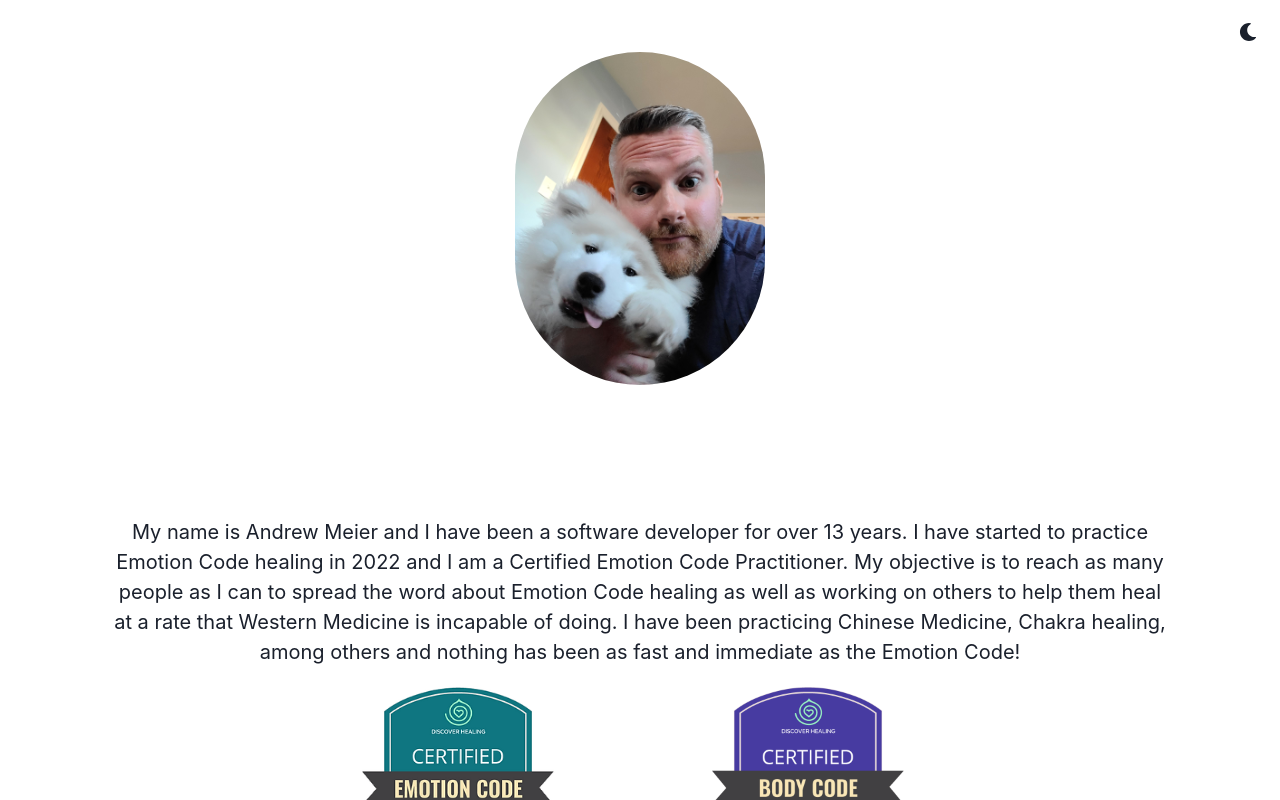
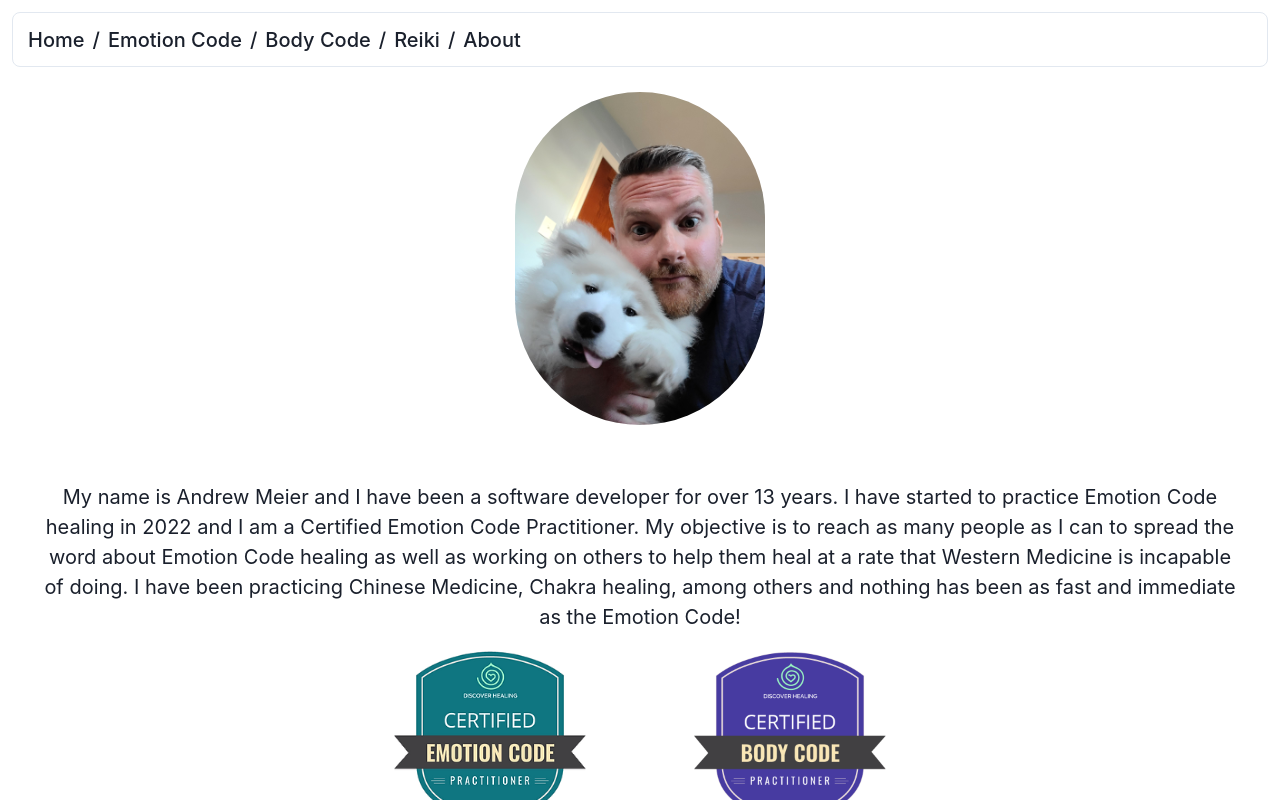
Before and after one commit to ajmeier29/about-me-site, a React (Create React App) app: page / in a window 1280 px wide. Shown: the top 800 px of the page. Built offline with nearby package versions, Linux system fonts and the light colour scheme.

Commit message:
created nav bar

```diff
--- a/src/BottomCards.js
+++ b/src/BottomCards.js
@@ -1,13 +1,20 @@
-import { HStack, Card, Image, Center } from '@chakra-ui/react';
+import { Image, Center, Wrap, WrapItem } from '@chakra-ui/react';
 
 const BottomCards = props => {
   return (
-    <Center marginRight={'165px'}>
-      <HStack spacing={150}>
-        <Card title="Emotion Code Certified" />
-        <Image width="200px" src="./emotion-code-cert.jpg" />
-        <Image width="200px" src="./body-code-cert.png" />
-      </HStack>
+    <Center>
+      <Wrap spacing={100} justify="center">
+        <WrapItem>
+          <Center>
+            <Image width="200px" src="./emotion-code-cert.jpg" />
+          </Center>
+        </WrapItem>
+        <WrapItem>
+          <Center>
+            <Image width="200px" src="./body-code-cert.png" />
+          </Center>
+        </WrapItem>
+      </Wrap>
     </Center>
   );
 };
--- a/src/FrontPage.js
+++ b/src/FrontPage.js
@@ -3,24 +3,25 @@ import { WelcomMessage } from './Text';
 import { Contact } from './Text';
 import BottomCards from './BottomCards';
 import { ColorModeSwitcher } from './ColorModeSwitcher';
-import { Logo } from './Logo';
+import NavigationBar from './Navigation/NavigationBar';
 
 // This function is using spread syntax to unload all props into the Text field
 const FrontPage = props => {
   return (
     <Box textAlign="center" fontSize="xl">
       <Grid minH="100vh" p={3}>
-        <ColorModeSwitcher justifySelf="flex-end" />
+        <NavigationBar />
         <VStack spacing={8}>
           <Image
             src="./andrew-young-milo.jpg"
             borderRadius={'full'}
             width="250px"
           />
-          <WelcomMessage textalignment="left" />
+          <WelcomMessage />
         </VStack>
         <BottomCards />
         <Contact />
+        <ColorModeSwitcher justifySelf="flex-end" />
       </Grid>
     </Box>
   );
--- /dev/null
+++ b/src/Navigation/NavigationBar.js
@@ -0,0 +1,46 @@
+import {
+  Box,
+  Breadcrumb,
+  BreadcrumbItem,
+  BreadcrumbLink,
+} from '@chakra-ui/react';
+
+const NavigationBar = props => {
+  return (
+    <Box
+      borderWidth="1px"
+      borderRadius="lg"
+      marginBottom={'25px'}
+      height="55px"
+    >
+      <Breadcrumb
+        fontWeight="medium"
+        fontSize="xl"
+        marginTop="12px"
+        marginLeft="15px"
+      >
+        <BreadcrumbItem>
+          <BreadcrumbLink href="#">Home</BreadcrumbLink>
+        </BreadcrumbItem>
+
+        <BreadcrumbItem>
+          <BreadcrumbLink href="#">Emotion Code</BreadcrumbLink>
+        </BreadcrumbItem>
+
+        <BreadcrumbItem>
+          <BreadcrumbLink href="#">Body Code</BreadcrumbLink>
+        </BreadcrumbItem>
+
+        <BreadcrumbItem>
+          <BreadcrumbLink href="#">Reiki</BreadcrumbLink>
+        </BreadcrumbItem>
+
+        <BreadcrumbItem>
+          <BreadcrumbLink href="#">About</BreadcrumbLink>
+        </BreadcrumbItem>
+      </Breadcrumb>
+    </Box>
+  );
+};
+
+export default NavigationBar;
--- a/src/Text.js
+++ b/src/Text.js
@@ -1,18 +1,20 @@
-import { Text, Stack, Flex } from '@chakra-ui/react';
+import { Text, Stack, Flex, Center } from '@chakra-ui/react';
 
 const WelcomMessage = props => {
   return (
     <Flex>
-      <TextBox textAlign="center" margin="100px" marginBottom="10px">
-        My name is Andrew Meier and I have been a software developer for over 13
-        years. I have started to practice Emotion Code healing in 2022 and I am
-        a Certified Emotion Code Practitioner. My objective is to reach as many
-        people as I can to spread the word about Emotion Code healing as well as
-        working on others to help them heal at a rate that Western Medicine is
-        incapable of doing. I have been practicing Chinese Medicine, Chakra
-        healing, among others and nothing has been as fast and immediate as the
-        Emotion Code!
-      </TextBox>
+      <Center>
+        <TextBox margin="25px" marginBottom="10px">
+          My name is Andrew Meier and I have been a software developer for over
+          13 years. I have started to practice Emotion Code healing in 2022 and
+          I am a Certified Emotion Code Practitioner. My objective is to reach
+          as many people as I can to spread the word about Emotion Code healing
+          as well as working on others to help them heal at a rate that Western
+          Medicine is incapable of doing. I have been practicing Chinese
+          Medicine, Chakra healing, among others and nothing has been as fast
+          and immediate as the Emotion Code!
+        </TextBox>
+      </Center>
     </Flex>
   );
 };
```
